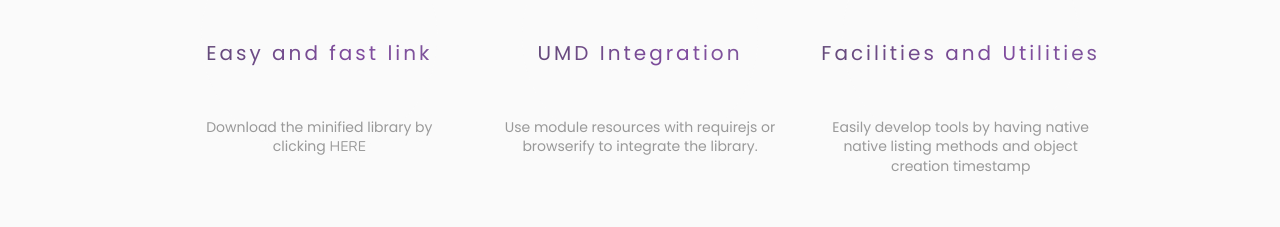
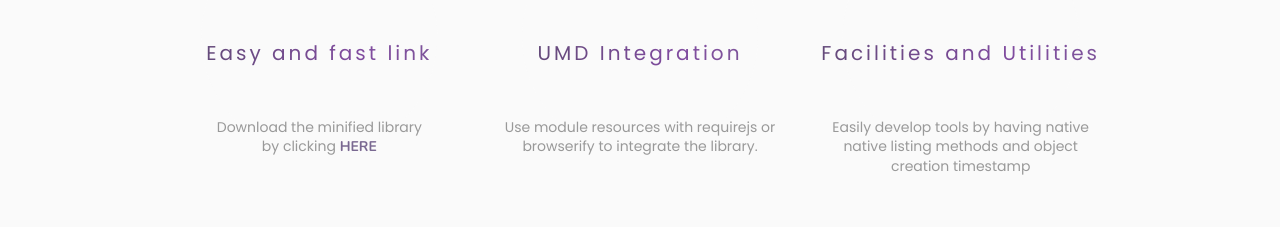
Before and after one commit to notelho/storagify.net, an Angular app: page / in a window 1280 px wide. Shown: the part 1285-1512 px from the top of the page. Built offline with nearby package versions, Linux system fonts and the light colour scheme.

Commit message:
raw link & todo

```diff
--- a/src/app/pages/home/home-header/home-header.component.html
+++ b/src/app/pages/home/home-header/home-header.component.html
@@ -2,7 +2,7 @@
     <div class="header__main">
 
         <h1 class="header__title">
-            Storagify, the storage superset
+            Storagify, the storage <br> superset
         </h1>
 
         <p class="header__subtitle">
--- a/src/app/pages/home/home-quality/home-quality.component.html
+++ b/src/app/pages/home/home-quality/home-quality.component.html
@@ -40,7 +40,9 @@
         </div>
         <div class="item__title"> Easy and fast link </div>
         <div class="item__description">
-            Download the minified library by clicking <a> HERE </a>
+            Download the minified library <br> by clicking <a
+                href="https://raw.githubusercontent.com/enbot/storagify/master/build/cdn/storagify.min.js"
+                target=”_blank”> HERE </a>
         </div>
     </div>
 
--- a/src/app/pages/home/home-quality/home-quality.component.scss
+++ b/src/app/pages/home/home-quality/home-quality.component.scss
@@ -74,7 +74,10 @@
             font-weight: 400;
 
             a{
-
+                font-family: 'Nunito', sans-serif;
+                text-decoration: none;
+                font-weight: 700;
+                color: $medium;
             }
         }
     }
```
Also changed, not shown: 1 other file (tests, documents, lock files or other folders).
